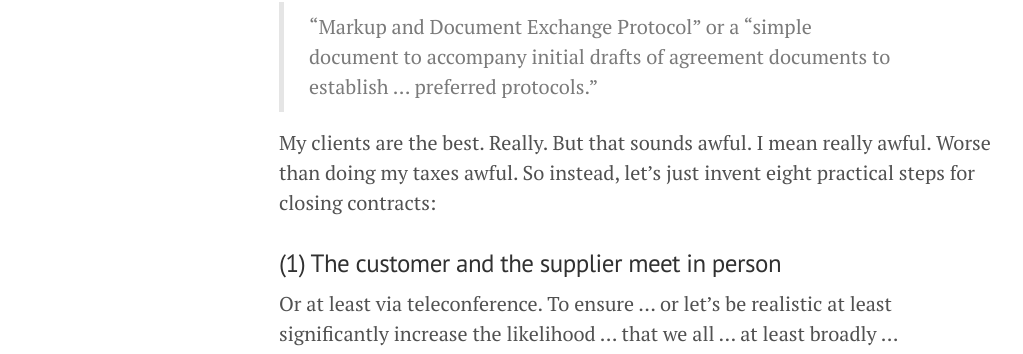
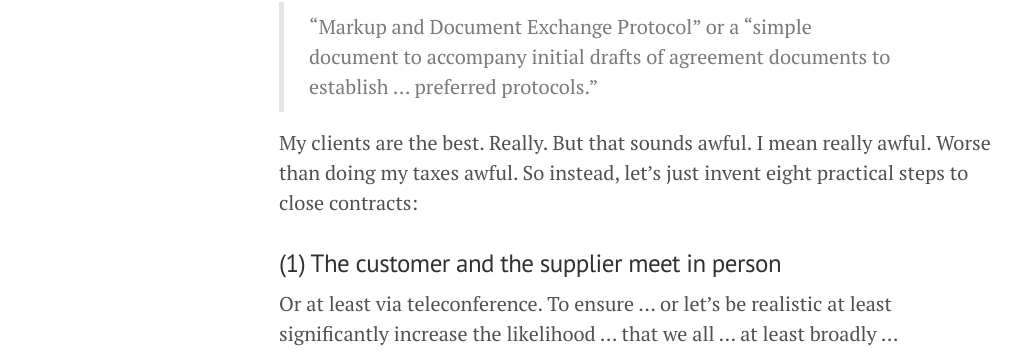
Before and after one commit to imclaren/blog, a Jekyll site: the page built from _posts/2014-07-14-8-steps.md, in a window 1280 px wide and 900 px high, scrolled down 431 px. Shown: the part 131-485 px from the top of the window, without its empty margins (1-1024 px from the left). Built offline with Jekyll 4.4.1, drawn with Linux system fonts in a browser that asks for light colours; Markdown is read by kramdown in place of the engine named in the settings.

Commit message:
Adding pages 11

```diff
--- a/_posts/2014-07-14-8-steps.md
+++ b/_posts/2014-07-14-8-steps.md
@@ -15,7 +15,7 @@
 
 > "Markup and Document Exchange Protocol" or a "simple document to accompany initial drafts of agreement documents to establish ... preferred protocols."
 
-My clients are the best.  Really.  But that sounds awful.  I mean really awful.  Worse than doing my taxes awful.  So instead, let's just invent eight practical steps for closing contracts:
+My clients are the best.  Really.  But that sounds awful.  I mean really awful.  Worse than doing my taxes awful.  So instead, let's just invent eight practical steps to close contracts:
 
 ###(1) The customer and the supplier meet in person
 Or at least via teleconference.  To ensure ... or let's be realistic at least significantly increase the likelihood ... that we all ... at least broadly ... understand the scope of the services that will be provided by the supplier to the customer.
```
